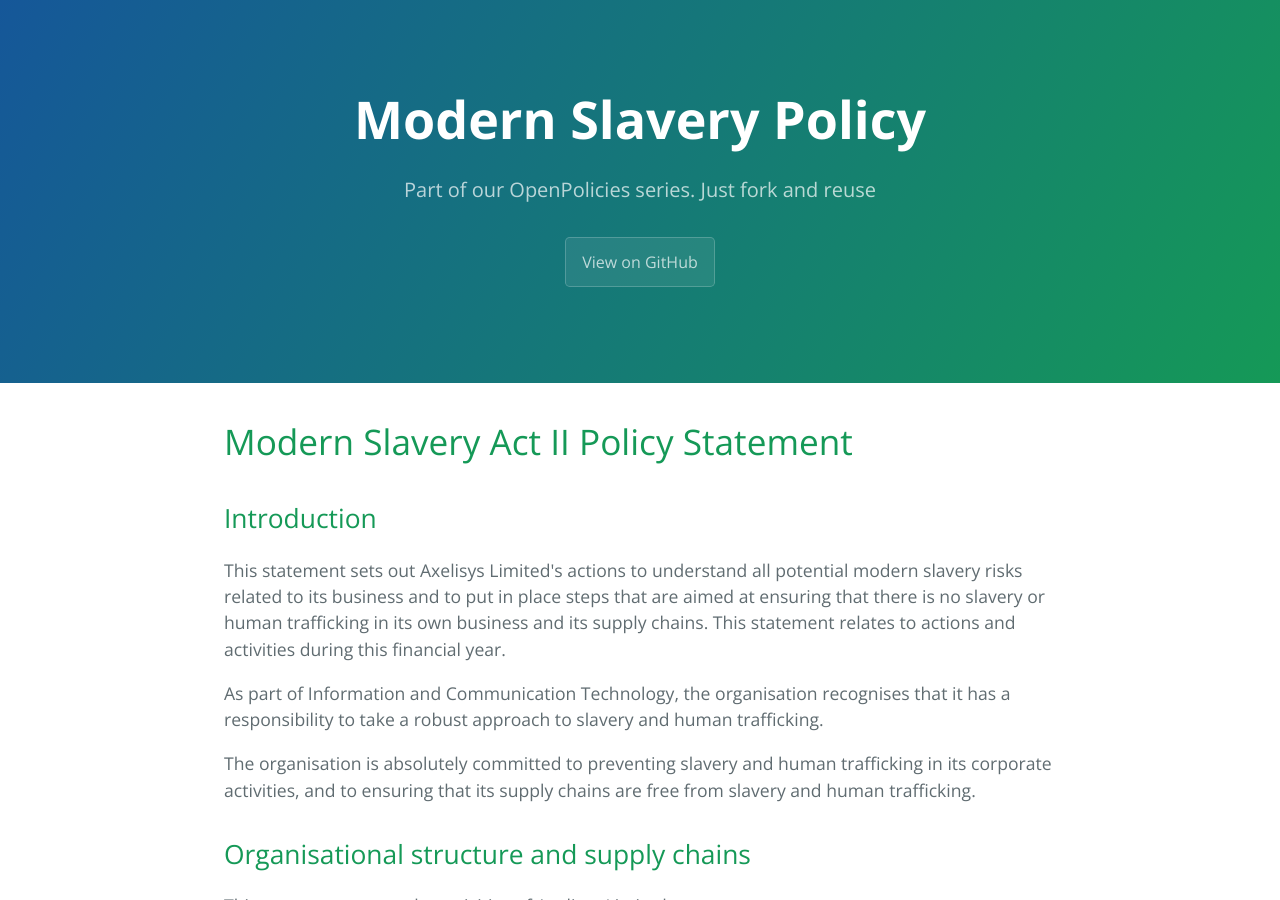
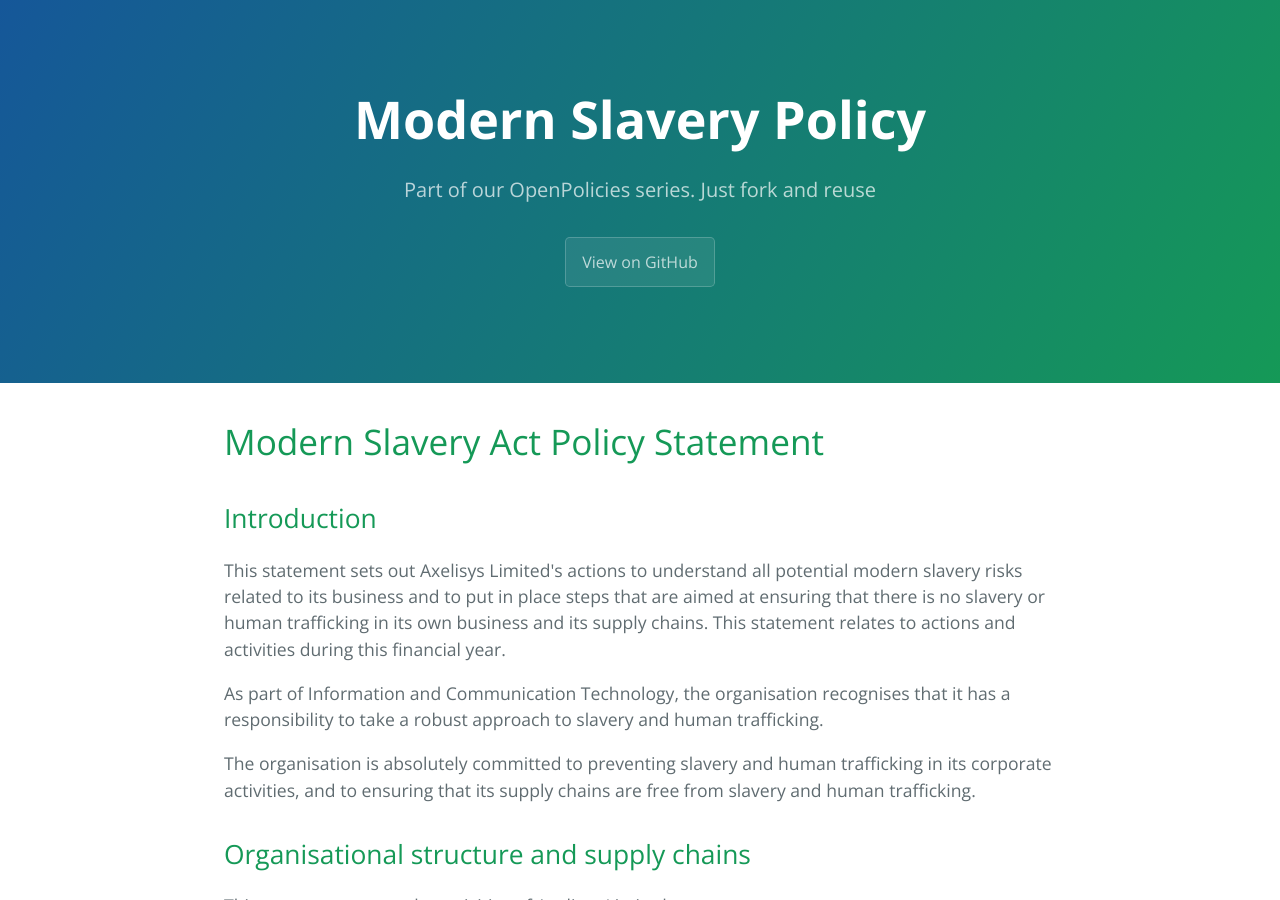
Before and after one commit to Axelisys/policies, a Jekyll site: the page built from modern_slavery_policy.md, in a window 1280 px wide and 900 px high. Built offline with Jekyll 4.4.1, drawn with Linux system fonts in a browser that asks for light colours.

```diff
--- a/modern_slavery_policy.md
+++ b/modern_slavery_policy.md
@@ -4,7 +4,7 @@ title: "Modern Slavery Policy"
 permalink: /modern_slavery_policy/
 ---
 
-# Modern Slavery Act II Policy Statement
+# Modern Slavery Act Policy Statement
 
 ## Introduction
 
```
